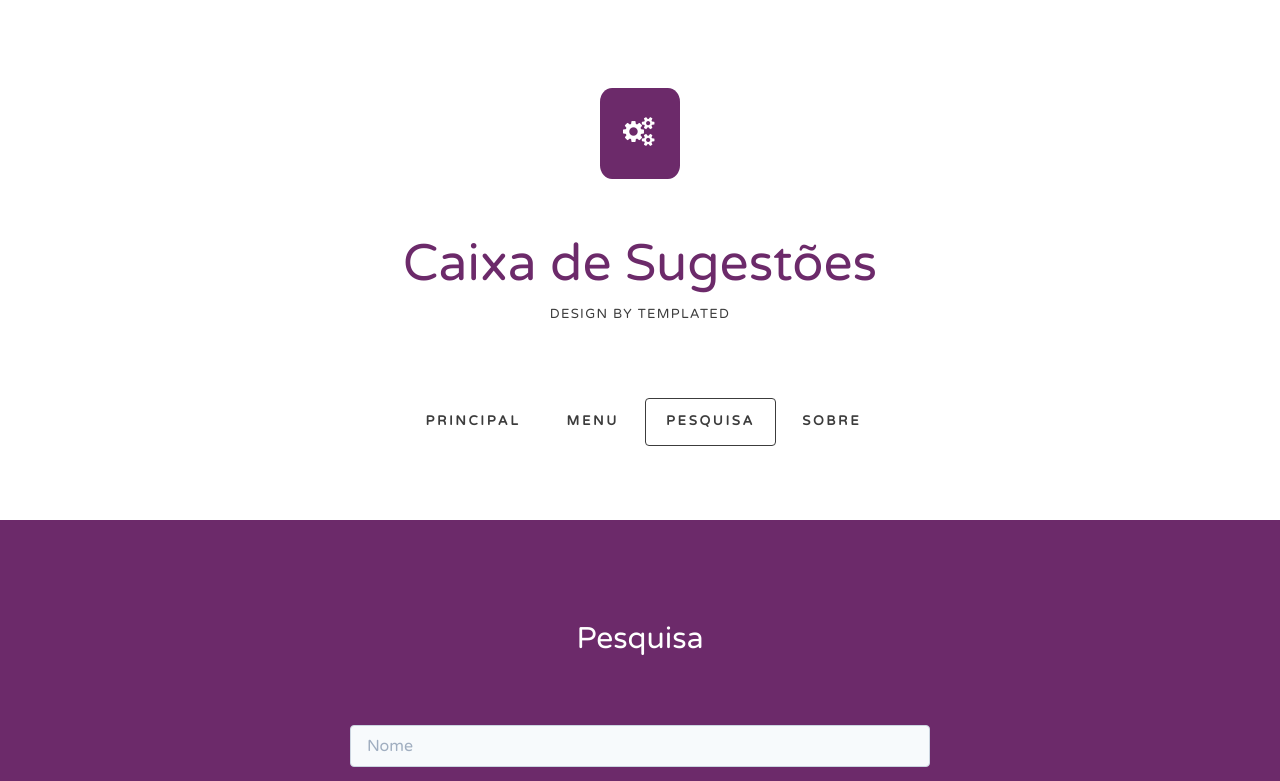
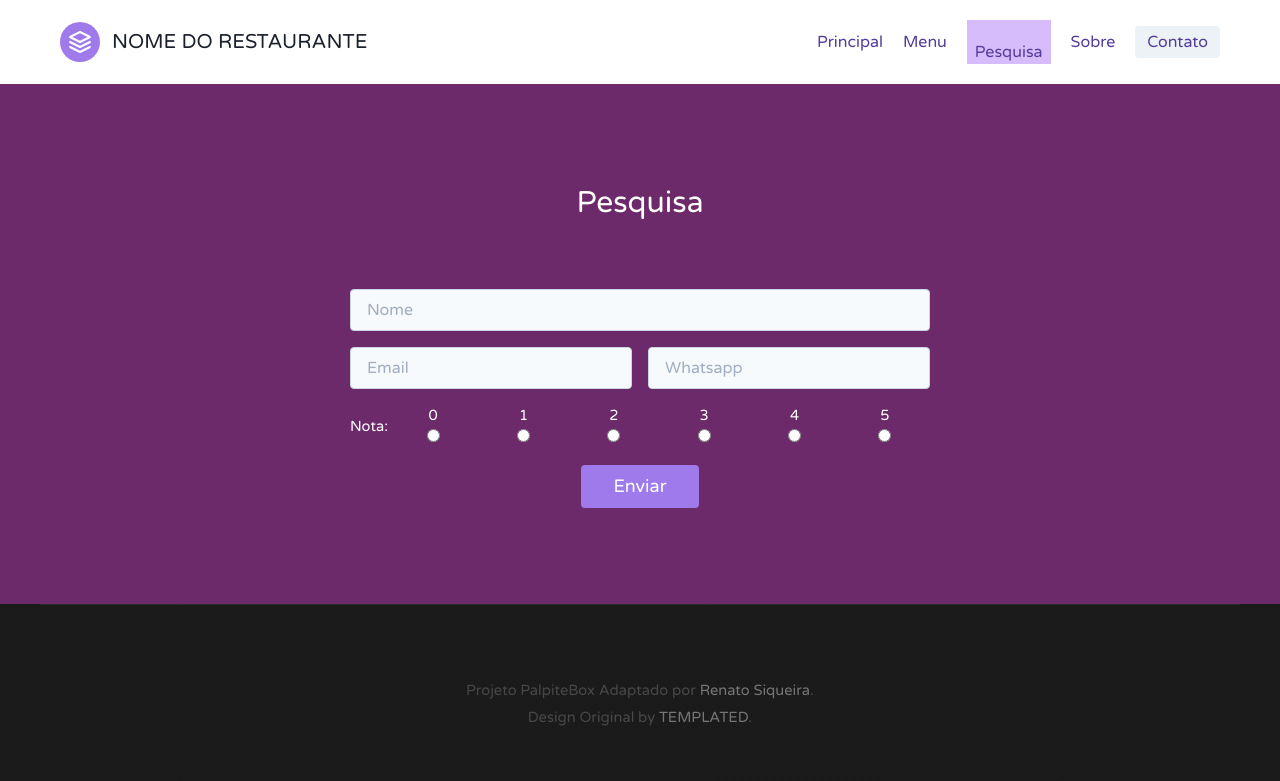
Before and after one commit to RenatoSiqueira/meuRestaurante, a Next.js app: page /pesquisa in a window 1280 px wide. Shown: the top 781 px of the page. Built offline with nearby package versions, Linux system fonts and the light colour scheme.

Commit message:
new changes

```diff
--- a/components/Copyright/index.js
+++ b/components/Copyright/index.js
@@ -1,10 +1,22 @@
-import React from 'react'
+import React from "react";
 
 const Copyright = () => (
-    <div id="copyright" className="container">
-        <p>Projeto PalpiteBox Adaptado por <a href="https://www.linkedin.com/in/renatosiqueira/" rel="nofollow">Renato Siqueira</a>.</p>
-        <p>Design by <a href="http://templated.co" rel="nofollow">TEMPLATED</a>.</p>
-    </div>
-)
+  <div id="copyright" className="container">
+    <p>
+      Projeto PalpiteBox Adaptado por{" "}
+      <a href="https://www.linkedin.com/in/renatosiqueira/" rel="nofollow">
+        Renato Siqueira
+      </a>
+      .
+    </p>
+    <p>
+      Design Original by{" "}
+      <a href="http://templated.co" rel="nofollow">
+        TEMPLATED
+      </a>
+      .
+    </p>
+  </div>
+);
 
-export default Copyright
+export default Copyright;
--- a/components/Header/index.js
+++ b/components/Header/index.js
@@ -3,11 +3,58 @@ import Link from "next/link";
 import styles from "./styles.module.css";
 import { useRouter } from "next/router";
 
-const Header = () => {
+const LinkItem = ({ text, link }) => {
   const router = useRouter();
+  return (
+    <Link href={link}>
+      <a
+        className={`mr-5 hover:text-gray-900 capitalize text-purple-800 ${
+          router.pathname === link ? "bg-purple-300 px-2 pt-5" : ""
+        }`}
+      >
+        {text}
+      </a>
+    </Link>
+  );
+};
 
-  return (
-    <div id="header-wrapper">
+const Header = () => (
+  <>
+    <header className="text-gray-700 body-font">
+      <div className="container mx-auto flex flex-wrap p-5 flex-col md:flex-row items-center">
+        <a className="flex title-font font-medium items-center text-gray-900 mb-4 md:mb-0">
+          <svg
+            xmlns="http://www.w3.org/2000/svg"
+            fill="none"
+            stroke="currentColor"
+            strokeLinecap="round"
+            strokeLinejoin="round"
+            strokeWidth="2"
+            className="w-10 h-10 text-white p-2 bg-purple-500 rounded-full"
+            viewBox="0 0 24 24"
+          >
+            <path d="M12 2L2 7l10 5 10-5-10-5zM2 17l10 5 10-5M2 12l10 5 10-5"></path>
+          </svg>
+          <span className="ml-3 text-xl">NOME DO RESTAURANTE</span>
+        </a>
+        <nav className="md:ml-auto flex flex-wrap items-center text-base justify-center">
+          <LinkItem text="Principal" link="/" />
+          <LinkItem text="Menu" link="/menu" />
+          <LinkItem text="Pesquisa" link="/pesquisa" />
+          <LinkItem text="Sobre" link="/sobre" />
+        </nav>
+        <a
+          href="https://api.whatsapp.com/send?phone=SEUNUMERO&text=TEXTO TESTE"
+          target="blank"
+          className="text-purple-800"
+        >
+          <button className="inline-flex items-center bg-gray-200 border-0 py-1 px-3 focus:outline-none hover:bg-gray-300 rounded text-base mt-4 md:mt-0">
+            Contato
+          </button>
+        </a>
+      </div>
+    </header>
+    {/* <div id="header-wrapper">
         <div id="header" className="container">
           <div id="logo">
             <span className="icon icon-cogs"></span>
@@ -23,7 +70,9 @@ const Header = () => {
           </div>
           <div id="menu">
             <ul>
-            <li className={router.pathname === "/" ? "current_page_item" : ""}>
+              <li
+                className={router.pathname === "/" ? "current_page_item" : ""}
+              >
                 <Link href="/">
                   <a accessKey="1" title="">
                     Principal
@@ -31,7 +80,9 @@ const Header = () => {
                 </Link>
               </li>
               <li
-              className={router.pathname === "/menu" ? "current_page_item" : ""}
+                className={
+                  router.pathname === "/menu" ? "current_page_item" : ""
+                }
               >
                 <Link href="/menu">
                   <a accessKey="2" title="">
@@ -64,8 +115,8 @@ const Header = () => {
             </ul>
           </div>
         </div>
-    </div>
+      </div> */}
+  </>
 );
-};
 
 export default Header;
--- a/pages/api/get-menu.js
+++ b/pages/api/get-menu.js
@@ -17,7 +17,8 @@ export default async (req, res) => {
       prato: each.Pratos,
       preco: each.Preços,
       desc: each.Descrição,
-      teste: each.Teste,
+      valorDesconto: each.Desconto,
+      precoFinal: each.PrecoFinal,
       foto: each.Foto,
       instaFoto: each.InstaFoto,
     }));
--- a/pages/menu.js
+++ b/pages/menu.js
@@ -36,30 +36,33 @@ const Index = () => {
     <>
       <PageTitle title="Menu" />
       <div id="wrapper3">
-        <div class="container" style={{ textAlign: "center" }}>
+        <div className="container" style={{ textAlign: "center" }}>
           <div className="title">
             <h2>Pratos</h2>
-            <span class="byline">Conheça Nossos Pratos</span>
-            <section class="text-gray-700 body-font">
-              <div class="container px-5 py-6 mx-auto">
-                <div class="flex flex-wrap -m-4">
+            <span className="byline">Conheça Nossos Pratos</span>
+            <section className="text-gray-700 body-font">
+              <div className="container px-5 py-6 mx-auto">
+                <div className="flex flex-wrap -m-4">
                   {listItems.length > 0 &&
                     listItems.map((each) => (
-                      <div class="p-4 md:w-1/3">
-                        <div class="h-full border-2 border-gray-200 rounded-lg overflow-hidden">
+                      <div className="p-4 md:w-1/3">
+                        <div className="h-full border-2 border-gray-200 rounded-lg overflow-hidden">
                           <img
-                            class="lg:h-48 md:h-36 w-full object-cover object-center"
+                            className="lg:h-48 md:h-36 w-full object-cover object-center"
                             src={each.imgUrl}
                             alt="blog"
                           />
-                          <div class="p-6">
-                            <h2 class="tracking-widest text-xs title-font font-medium text-gray-500 mb-1">
+                          <div className="p-6">
+                            <h2 className="tracking-widest text-xs title-font font-medium text-gray-500 mb-1">
                               {each.prato}
                             </h2>
-                            <h1 class="title-font text-lg font-medium text-gray-900 font-bold mb-3">
-                              {each.preco} - Teste de Desconto: {each.teste}
+                            <h1 className="title-font text-lg font-medium text-gray-900">
+                              {each.preco} (Desconto de {each.valorDesconto})
                             </h1>
-                            <p class="leading-relaxed mb-3">
+                            <h2 className="title-font font-medium text-gray-900 font-bold mb-3">
+                              {each.precoFinal}
+                            </h2>
+                            <p className="leading-relaxed mb-3">
                               {each?.desc ? each.desc : "Sem Descrição"}
                             </p>
                           </div>
```
Lines whose indentation alone changed are shown as unchanged.
